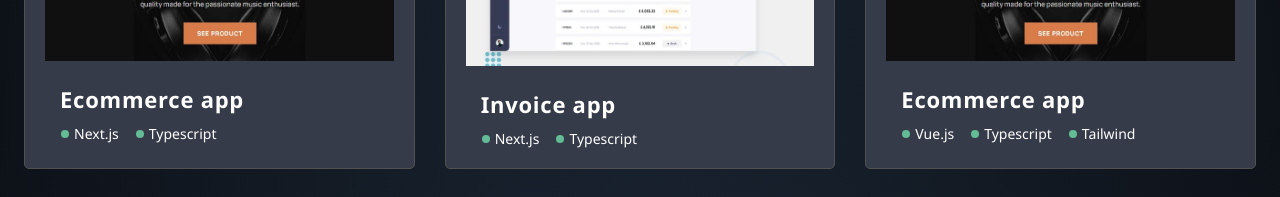
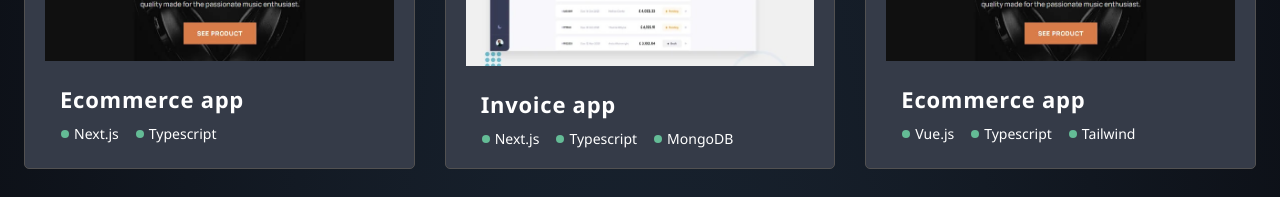
Before and after one commit to MichalTrubini/Portolio-site, a React (Create React App) app: page / in a window 1280 px wide. Shown: the part 2640-2837 px from the top of the page. Built offline with nearby package versions, Linux system fonts and the light colour scheme.

Commit message:
tech update

```diff
--- a/src/main/portfolio/portfolio.jsx
+++ b/src/main/portfolio/portfolio.jsx
@@ -28,7 +28,7 @@ const demoProjects = [
     src: imageInvoice,
     alt: "Invoice app",
     title: "Invoice app",
-    techStack: ["Next.js", "Typescript"],
+    techStack: ["Next.js", "Typescript", "MongoDB"],
     git: "https://github.com/MichalTrubini/NEXT-Invoice-app",
     live: "https://next-invoice-app-ochre.vercel.app/",
     type: "demoProject",
```
